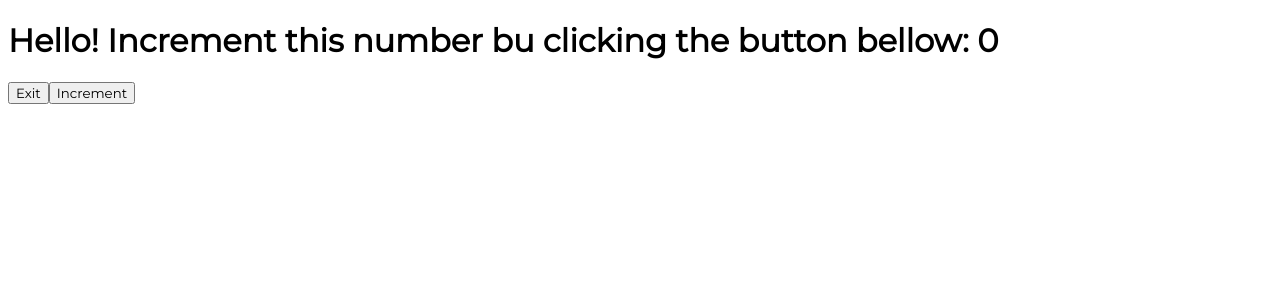
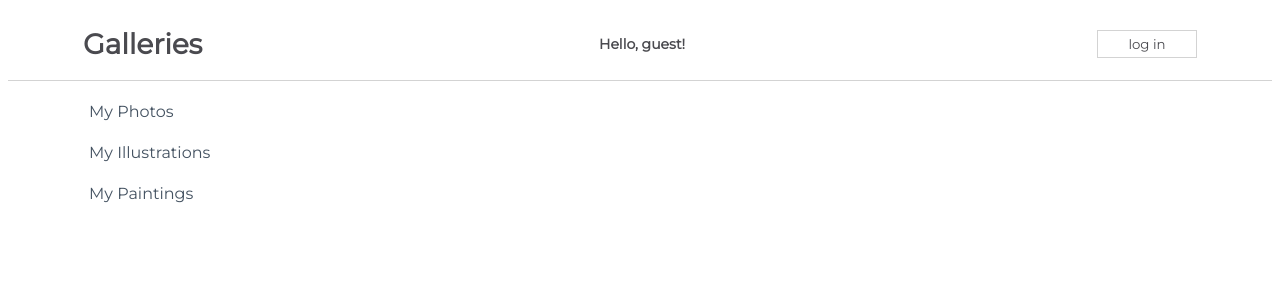
Before and after one commit to pakkONE/react-challenges, a React (Create React App) app in the folder my-app/: page / in a window 1280 px wide. Shown: the top 300 px of the page. Built offline with nearby package versions, Linux system fonts and the light colour scheme.

Commit message:
Using class components challenge

```diff
--- a/my-app/src/App.js
+++ b/my-app/src/App.js
@@ -1,11 +1,12 @@
 import css from './App.module.css';
 import Sidebar from './components/Sidebar';
-import StatefulGreetingWithPrevState from './components/StatefulGreetingWithPrevState';
+import NavBarSimple from './components/NavBarSimple';
 
 function App() {
   return (
     <div className={App}>
-      <StatefulGreetingWithPrevState />
+      <NavBarSimple />
+      <Sidebar />
     </div>
   );
 }
--- /dev/null
+++ b/my-app/src/components/NavBarSimple.js
@@ -0,0 +1,37 @@
+import React from 'react';
+import css from './css/NavBarSimple.module.css';
+
+class NavBarSimple extends React.Component {
+
+    constructor(props) {
+        super(props);
+        this.state = {
+            message: "Hello, guest!",
+            buttonText: "log in",
+            logo: "Galleries",
+        };
+    }
+
+    handleClick() {
+        this.setState((prevState, prevProps) => {
+            console.log(prevState.message)
+            return {
+                message: prevState.message === "Hello, guest!" ? "Welcome back, user!" : "Hello, guest!",
+                buttonText: prevState.buttonText === "log in" ? "log out" : "log in",
+                logo: prevState.logo === "Galleries" ? "My Gallery" : "Galleries"
+            }
+        })
+    }
+
+    render() {
+        return (
+            <div className={css.NavBar}>
+                <h1>{this.state.logo}</h1>
+                <span>{this.state.message}</span>
+                <button onClick={() => this.handleClick()}>{this.state.buttonText}</button>
+            </div>
+        )
+    }
+}
+
+export default NavBarSimple;
--- a/my-app/src/components/StatefulGreetingWithPrevState.js
+++ /dev/null
@@ -1,48 +0,0 @@
-import React from 'react'
-
-class StatefulGreetingWithPrevState extends React.Component {
-
-    constructor(props) {
-        super(props);
-        this.state = {
-            introduction: "Hello!",
-            buttonText: "Exit",
-            count: 0,
-        };
-    }
-
-    handleClick() {
-        this.setState((prevState, prevProps) => {
-            console.log('previous state:', prevState)
-            console.log('previous props:', prevProps)
-            return {
-                introduction: prevState.introduction === "Hello!" ? "Goodbye!" : "Hello!",
-                buttonText: prevState.buttonText === "Exit" ? "Enter" : "Exit"
-            }
-        })
-    }
-
-
-    incrementCount() {
-        this.setState((prevState, prevProps) => {
-            console.log('previous state:', prevState)
-            console.log('previous props:', prevProps)
-            return {
-                count: prevState.count + 1
-            }
-        });
-    }
-
-
-    render() {
-        return (
-            <div>
-                <h1>{this.state.introduction} {this.props.greeting} Increment this number bu clicking the button bellow: {this.state.count}</h1>
-                <button onClick={() => this.handleClick()}>{this.state.buttonText}</button>
-                <button onClick={() => this.incrementCount()}>Increment</button>
-            </div>
-        )
-    }
-}
-
-export default StatefulGreetingWithPrevState;
```
Also changed, not shown: my-app/src/components/StatefulGreeting.js (deleted, +0 -30 lines), my-app/src/components/StatefulGreetingWithCallback.js (deleted, +0 -33 lines).
